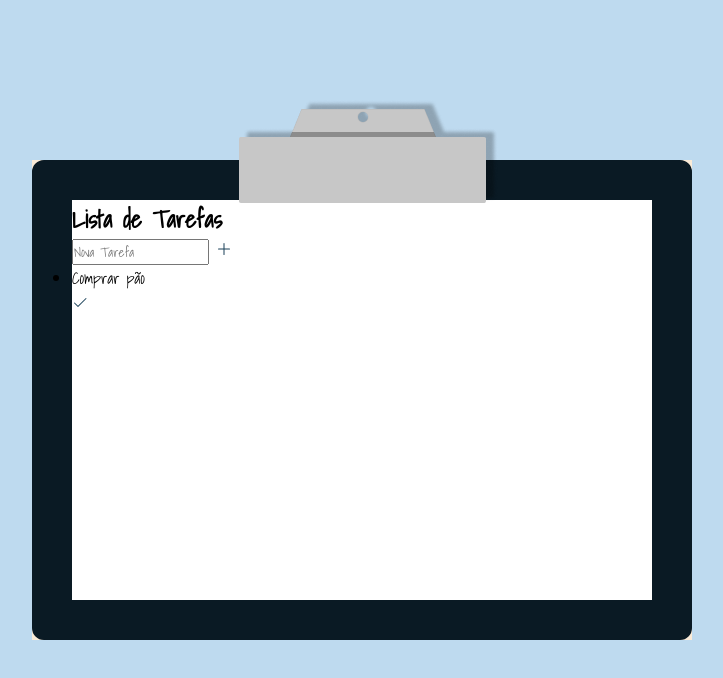
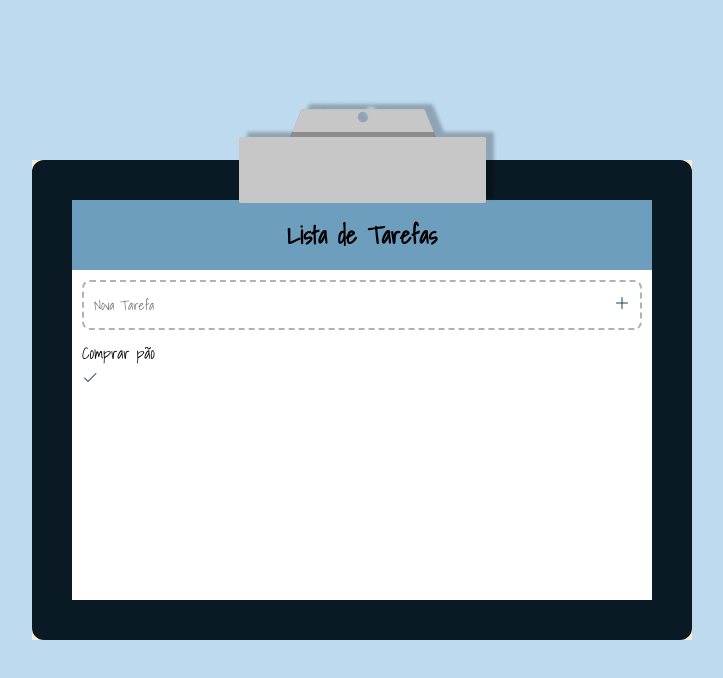
Before and after one commit to Wallace-Lentes/lista-de-tarefa, a plain HTML site: page index.html in a window 1280 px wide. Shown: the whole page, without its empty margins (278-1001 px from the left). Drawn offline with Linux system fonts and the light colour scheme.

Commit message:
feat: novas estilizações da prencheta

```diff
--- a/estilos/style.css
+++ b/estilos/style.css
@@ -18,3 +18,48 @@
     border-radius: 12px;
     background-color: var(--white);
 }
+.header{
+    width: 100%;
+    height: 70px;
+    display: flex;
+    align-items: center;
+    justify-content: center;
+    background-color: var(--blue400);
+}
+.list{
+    width: 100%;
+    height: calc(100% - 70px);
+    padding: 10px ;
+}
+.form_new_task{
+    width: 100%;
+    height: 50px;
+    display: flex;
+    align-items: center;
+    justify-content: space-between;
+    padding: 5px 10px;
+    border-radius: 8px;
+    border: 2px dashed var(--blackShadow);
+}
+.new_task{
+    width: 80%;
+    border: none;
+    outline: none;
+    background-color: transparent;
+}
+.content_list{
+    width: 100%;
+    height: calc(100% - 50px);
+    overflow-y: auto;
+    display: flex;
+    flex-direction: column;
+    gap: 10px;
+    padding-top: 10px;
+}
+.task{
+    width: 100%;
+    display: flex;
+    justify-content: space-between;
+    padding: 8px 10px;
+    border-bottom: 1px solid var(--blueShadow);
+}
```
